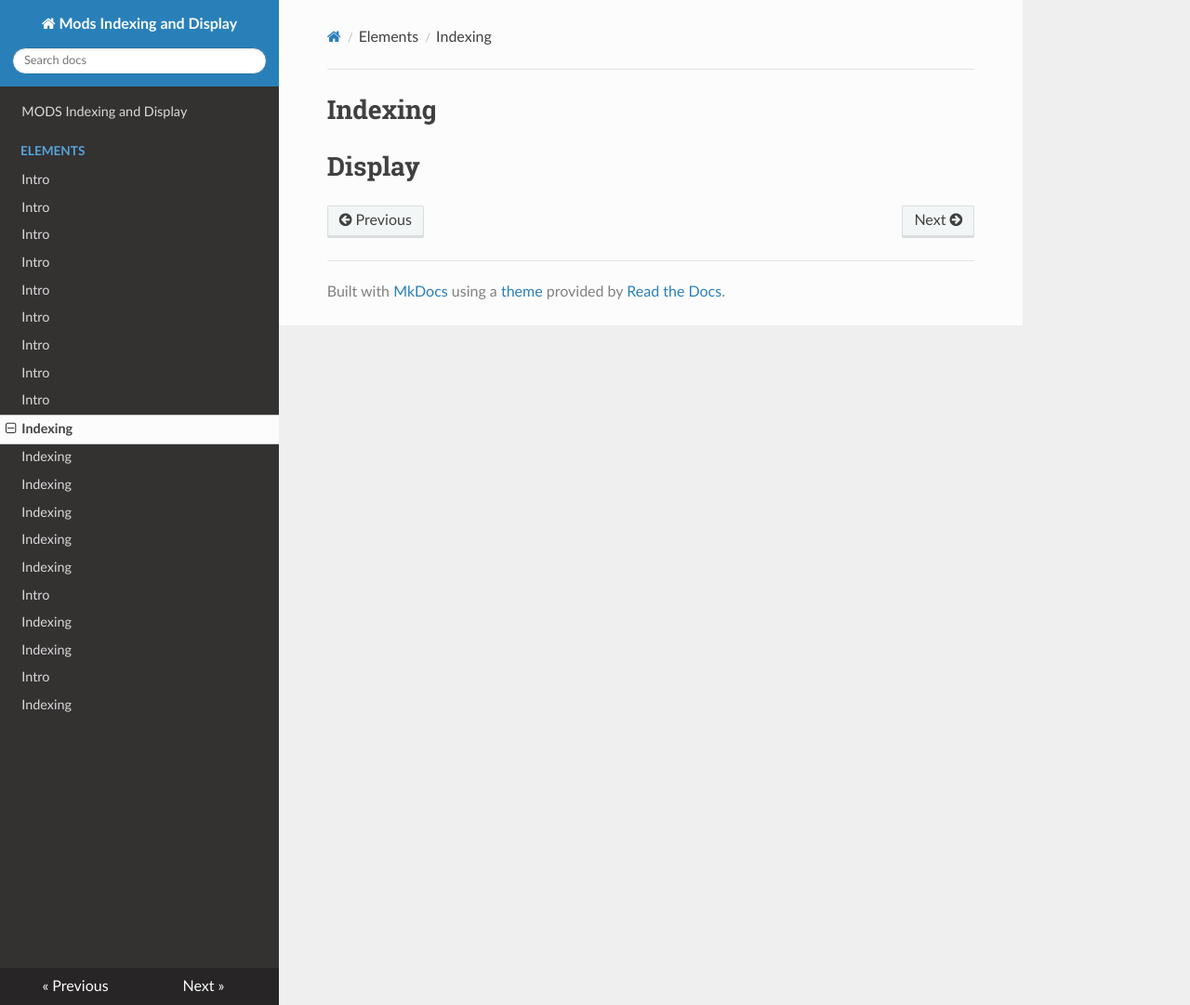
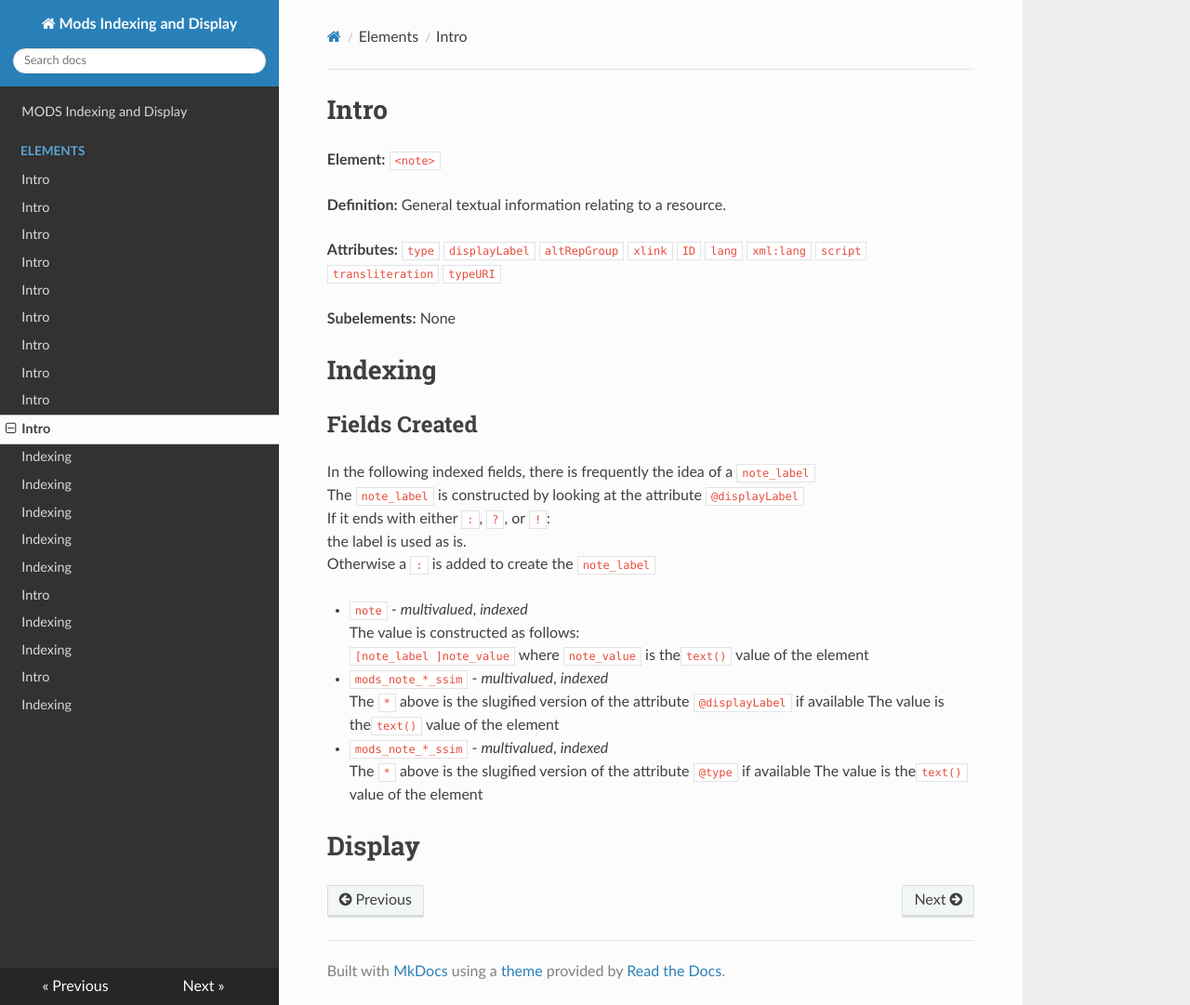
Before and after one commit to Brown-University-Library/mods-documenatation, an MkDocs documentation site: the page built from docs/elements/note.md, in a window 1280 px wide and 1081 px high. Shown: the whole window at 93% size. Built offline with MkDocs 1.6.1, drawn with Linux system fonts in a browser that asks for light colours; nearby versions of some CDN libraries.

Commit message:
note intro and indexing

````diff
--- a/docs/elements/note.md
+++ b/docs/elements/note.md
@@ -1,3 +1,40 @@
+# Intro
+**Element:** ```<note>```
+
+**Definition:** General textual information relating to a resource.
+
+**Attributes:**
+```type```
+```displayLabel```
+```altRepGroup```
+```xlink```
+```ID```
+```lang```
+```xml:lang```
+```script```
+```transliteration```
+```typeURI```
+
+**Subelements:** None
+
 # Indexing
 
+## Fields Created
+In the following indexed fields, there is frequently the idea of a ```note_label```
+The ```note_label``` is constructed by looking at the attribute ```@displayLabel```
+If it ends with either ```:```, ```?```, or ```!```:
+the label is used as is.
+Otherwise a ```:``` is added to create the ```note_label```
+
+* ```note``` - *multivalued*, *indexed*
+The value is constructed as follows:
+```[note_label ]note_value```
+where ```note_value``` is the```text()``` value of the element
+* ```mods_note_*_ssim``` - *multivalued*, *indexed*
+The ```*``` above is the slugified version of the attribute ```@displayLabel``` if available
+The value is the```text()``` value of the element
+* ```mods_note_*_ssim``` - *multivalued*, *indexed*
+The ```*``` above is the slugified version of the attribute ```@type``` if available
+The value is the```text()``` value of the element
+
 # Display
````
